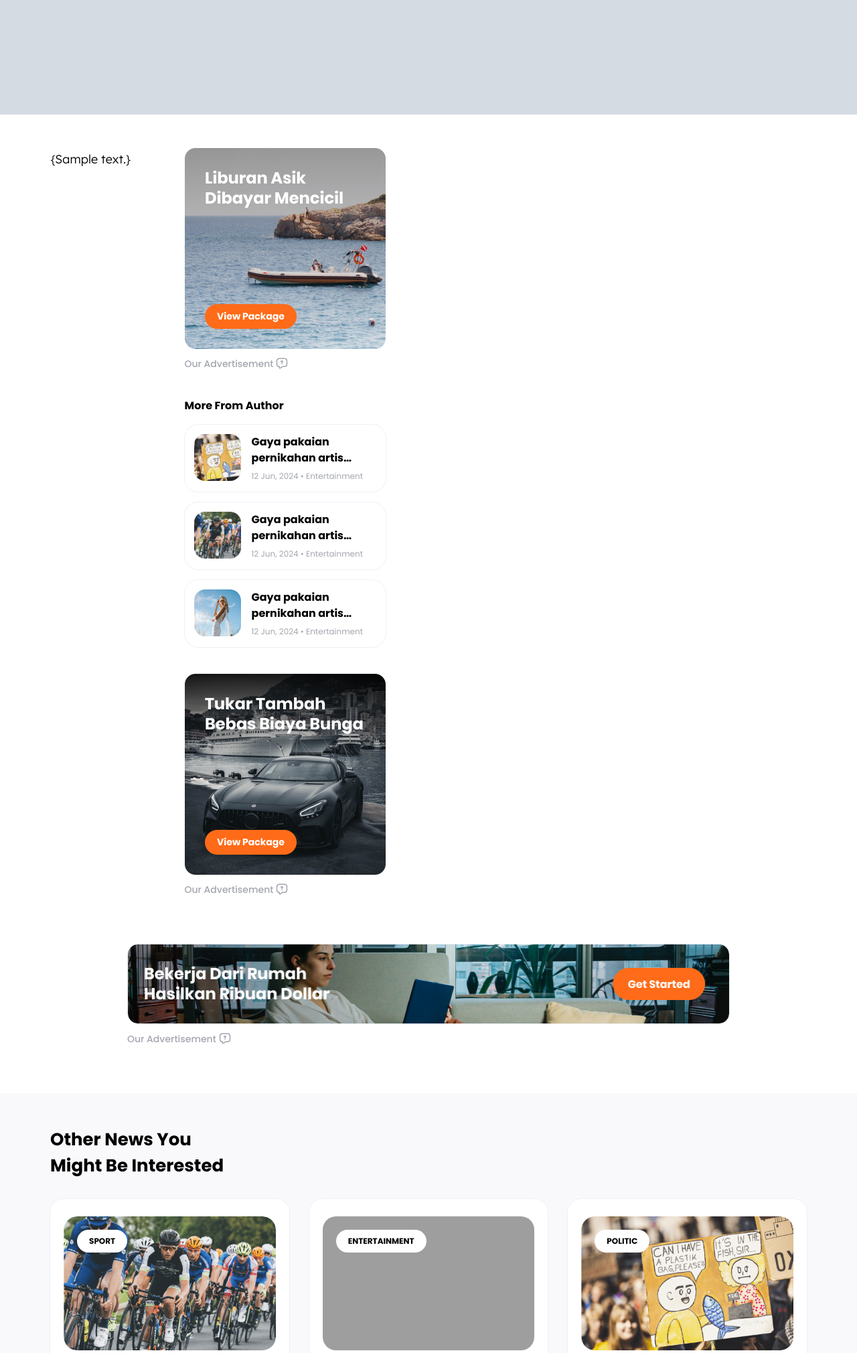
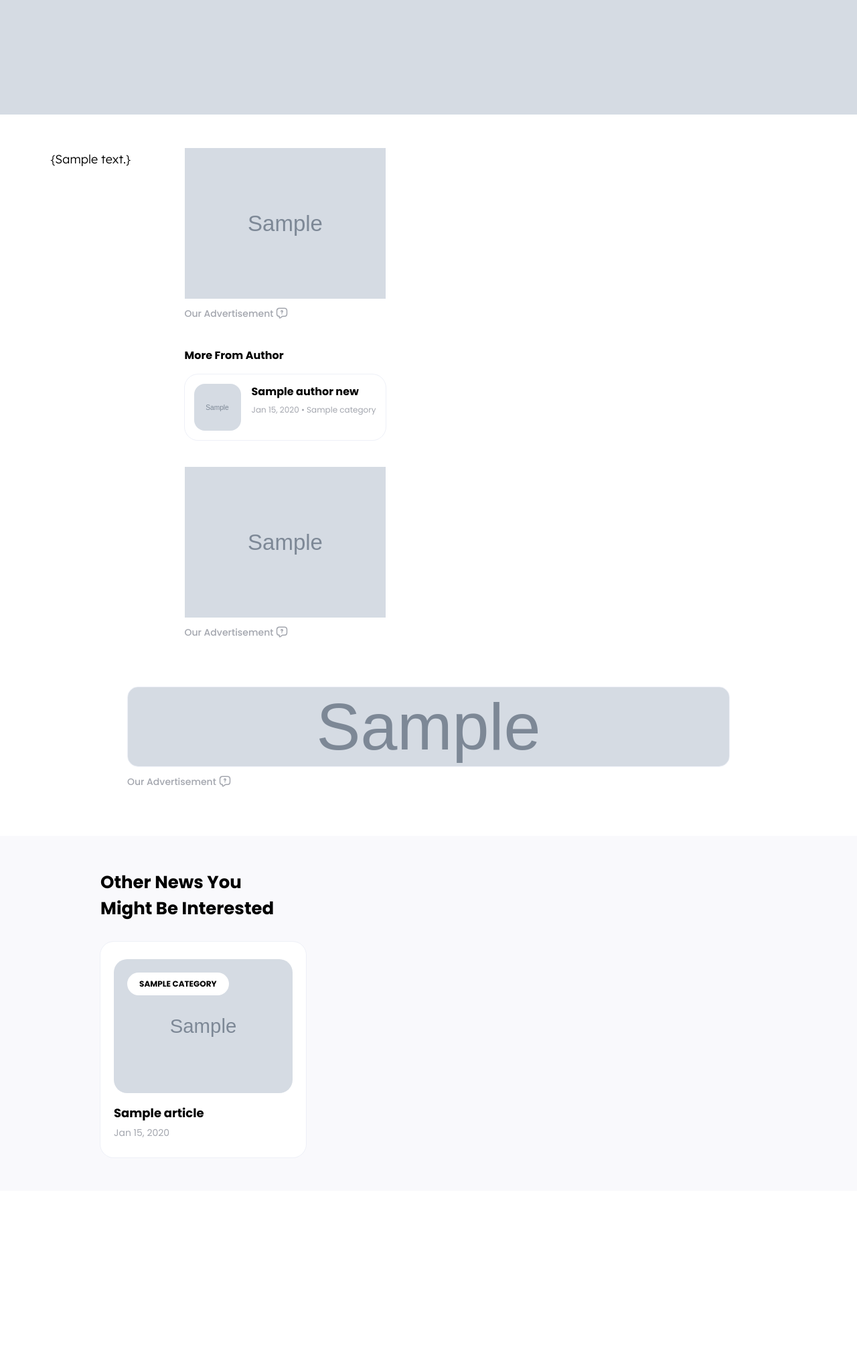
Before and after one commit to armandwipangestu/magabwa, a Laravel app: template resources/views/front/details.blade.php in a window 1280 px wide. Shown: the part 825-2845 px from the top of the page at 67% size. After the commit the page ends 2554 px from the top, so only its background shows below. Run offline with Laravel 12, Linux system fonts and the light colour scheme; the template is opened without the code that fills it: most values are stand-ins (such as "Sample title", 1, 10 or a date in 2020); grey boxes marked "Sample" are stand-in pictures; some libraries are stand-ins or nearby versions; grey boxes are pictures that could not be loaded.

Commit message:
finalizing: Show Details News Page - Part 2

```diff
--- a/resources/views/front/details.blade.php
+++ b/resources/views/front/details.blade.php
@@ -62,8 +62,8 @@
             </article>
             <div class="side-bar flex flex-col w-[300px] shrink-0 gap-10">
                 <div class="ads flex flex-col gap-3 w-full">
-                    <a href="">
-                        <img src="{{ asset('assets/images/iklans/banner.png')}}" class="object-contain w-full h-full" alt="ads" />
+                    <a href="{{ $square_ads_1->link }}">
+                        <img src="{{ Storage::url($square_ads_1->thumbnail) }}" class="object-contain w-full h-full" alt="ads" />
                     </a>
                     <p class="font-medium text-sm leading-[21px] text-[#A3A6AE] flex gap-1">
                         Our Advertisement <a href="#" class="w-[18px] h-[18px]"><img
@@ -72,49 +72,27 @@
                 </div>
                 <div id="More-from-author" class="flex flex-col gap-4">
                     <p class="font-bold">More From Author</p>
-                    <a href="" class="card-from-author">
+                    @forelse ($author_news as $item_news)
+                        <a href="{{ route('front.details', $item_news->slug) }}" class="card-from-author">
                             <div
                                 class="rounded-[20px] ring-1 ring-[#EEF0F7] p-[14px] flex gap-4 hover:ring-2 hover:ring-[#FF6B18] transition-all duration-300">
                                 <div class="w-[70px] h-[70px] flex shrink-0 overflow-hidden rounded-2xl">
-                                <img src="{{ asset('assets/images/thumbnails/th-demonstration.png')}}" class="object-cover w-full h-full"
+                                    <img src="{{ Storage::url($item_news->thumbnail) }}" class="object-cover w-full h-full"
                                         alt="thumbnail">
                                 </div>
                                 <div class="flex flex-col gap-[6px]">
-                                <p class="line-clamp-2 font-bold">Gaya pakaian pernikahan artis Lorem, ipsum dolor.</p>
-                                <p class="text-xs leading-[18px] text-[#A3A6AE]">12 Jun, 2024 • Entertainment</p>
+                                    <p class="line-clamp-2 font-bold">{{ substr($item_news->name, 0, 50) }}{{ strlen($item_news->name) > 50 ? '...' : '' }}</p>
+                                    <p class="text-xs leading-[18px] text-[#A3A6AE]">{{ $item_news->created_at->format('M d, Y') }} • {{ $item_news->category->name }}</p>
                                 </div>
                             </div>
                         </a>
-                    <a href="" class="card-from-author">
-                        <div
-                            class="rounded-[20px] ring-1 ring-[#EEF0F7] p-[14px] flex gap-4 hover:ring-2 hover:ring-[#FF6B18] transition-all duration-300">
-                            <div class="w-[70px] h-[70px] flex shrink-0 overflow-hidden rounded-2xl">
-                                <img src="{{ asset('assets/images/thumbnails/th-cyclist.png')}}" class="object-cover w-full h-full"
-                                    alt="thumbnail">
-                            </div>
-                            <div class="flex flex-col gap-[6px]">
-                                <p class="line-clamp-2 font-bold">Gaya pakaian pernikahan artis Lorem, ipsum dolor.</p>
-                                <p class="text-xs leading-[18px] text-[#A3A6AE]">12 Jun, 2024 • Entertainment</p>
-                            </div>
-                        </div>
-                    </a>
-                    <a href="" class="card-from-author">
-                        <div
-                            class="rounded-[20px] ring-1 ring-[#EEF0F7] p-[14px] flex gap-4 hover:ring-2 hover:ring-[#FF6B18] transition-all duration-300">
-                            <div class="w-[70px] h-[70px] flex shrink-0 overflow-hidden rounded-2xl">
-                                <img src="{{ asset('assets/images/thumbnails/model.png')}}" class="object-cover w-full h-full"
-                                    alt="thumbnail">
-                            </div>
-                            <div class="flex flex-col gap-[6px]">
-                                <p class="line-clamp-2 font-bold">Gaya pakaian pernikahan artis Lorem, ipsum dolor.</p>
-                                <p class="text-xs leading-[18px] text-[#A3A6AE]">12 Jun, 2024 • Entertainment</p>
-                            </div>
-                        </div>
-                    </a>
+                    @empty
+                        <p>Belum ada artikel lain dari author</p>
+                    @endforelse
                 </div>
                 <div class="ads flex flex-col gap-3 w-full">
-                    <a href="">
-                        <img src="{{ asset('assets/images/iklans/banner1.png')}}" class="object-contain w-full h-full" alt="ads" />
+                    <a href="{{ $square_ads_2->link }}">
+                        <img src="{{ Storage::url($square_ads_2->thumbnail) }}" class="object-contain w-full h-full" alt="ads" />
                     </a>
                     <p class="font-medium text-sm leading-[21px] text-[#A3A6AE] flex gap-1">
                         Our Advertisement <a href="#" class="w-[18px] h-[18px]"><img
@@ -125,9 +103,9 @@
         </section>
         <section id="Advertisement" class="max-w-[1130px] mx-auto flex justify-center mt-[70px]">
             <div class="flex flex-col gap-3 shrink-0 w-fit">
-                <a href="#">
+                <a href="{{ $banner_ads->link }}">
                     <div class="w-[900px] h-[120px] flex shrink-0 border border-[#EEF0F7] rounded-2xl overflow-hidden">
-                        <img src="{{ asset('assets/images/iklans/bannerWide.png')}}" class="object-cover w-full h-full" alt="ads" />
+                        <img src="{{ Storage::url($banner_ads->thumbnail) }}" class="object-cover w-full h-full" alt="ads" />
                     </div>
                 </a>
                 <p class="font-medium text-sm leading-[21px] text-[#A3A6AE] flex gap-1">
@@ -145,60 +123,27 @@
                     </h2>
                 </div>
                 <div class="grid grid-cols-3 gap-[30px]">
-                    <a href="details.html" class="card-news">
+                    @forelse ($articles as $article)
+                        <a href="{{ route('front.details', $article->slug) }}" class="card-article">
                             <div
-                            class="rounded-[20px] ring-1 ring-[#EEF0F7] p-[26px_20px] flex flex-col gap-4 hover:ring-2 hover:ring-[#FF6B18] transition-all duration-300 bg-white">
+                                class="flex flex-col gap-4 p-[26px_20px] transition-all duration-300 ring-1 ring-[#EEF0F7] hover:ring-2 hover:ring-[#FF6B18] rounded-[20px] overflow-hidden bg-white">
+                                <div class="thumbnail-container h-[200px] relative rounded-[20px] overflow-hidden">
                                     <div
-                                class="thumbnail-container w-full h-[200px] rounded-[20px] flex shrink-0 overflow-hidden relative">
-                                <p
-                                    class="badge-white absolute top-5 left-5 rounded-full p-[8px_18px] bg-white font-bold text-xs leading-[18px]">
-                                    SPORT</p>
-                                <img src="{{ asset('assets/images/thumbnails/th-cyclist.png')}}" class="object-cover w-full h-full"
-                                    alt="thumbnail" />
+                                        class="badge absolute left-5 top-5 bottom-auto right-auto flex p-[8px_18px] bg-white rounded-[50px]">
+                                        <p class="text-xs leading-[18px] font-bold uppercase">{{ $article->category->name }}</p>
                                     </div>
-                            <div class="card-info flex flex-col gap-[6px]">
-                                <h3 class="font-bold text-lg leading-[27px]">Bersepeda dapat membuat diri menjadi lebih baik
-                                    lagi</h3>
-                                <p class="text-sm leading-[21px] text-[#A3A6AE]">12 Jun, 2024</p>
+                                    <img src="{{ Storage::url($article->thumbnail) }}" alt="thumbnail photo"
+                                        class="w-full h-full object-cover" />
+                                </div>
+                                <div class="flex flex-col gap-[6px]">
+                                    <h3 class="text-lg leading-[27px] font-bold">{{ substr($article->name, 0, 70) }}{{ strlen($article->name) > 70 ? '...' : '' }}</h3>
+                                    <p class="text-sm leading-[21px] text-[#A3A6AE]">{{ $article->created_at->format('M d, Y') }}</p>
                                 </div>
                             </div>
                         </a>
-                    <a href="details.html" class="card-news">
-                        <div
-                            class="rounded-[20px] ring-1 ring-[#EEF0F7] p-[26px_20px] flex flex-col gap-4 hover:ring-2 hover:ring-[#FF6B18] transition-all duration-300 bg-white">
-                            <div
-                                class="thumbnail-container w-full h-[200px] rounded-[20px] flex shrink-0 overflow-hidden relative">
-                                <p
-                                    class="badge-white absolute top-5 left-5 rounded-full p-[8px_18px] bg-white font-bold text-xs leading-[18px]">
-                                    ENTERTAINMENT</p>
-                                <img src="{{ asset('assets/images/thumbnails/camp.png')}}" class="object-cover w-full h-full"
-                                    alt="thumbnail" />
-                            </div>
-                            <div class="card-info flex flex-col gap-[6px]">
-                                <h3 class="font-bold text-lg leading-[27px]">Beberapa artis ini merayakan ultah di tengah
-                                    hutan raya</h3>
-                                <p class="text-sm leading-[21px] text-[#A3A6AE]">12 Jun, 2024</p>
-                            </div>
-                        </div>
-                    </a>
-                    <a href="details.html" class="card-news">
-                        <div
-                            class="rounded-[20px] ring-1 ring-[#EEF0F7] p-[26px_20px] flex flex-col gap-4 hover:ring-2 hover:ring-[#FF6B18] transition-all duration-300 bg-white">
-                            <div
-                                class="thumbnail-container w-full h-[200px] rounded-[20px] flex shrink-0 overflow-hidden relative">
-                                <p
-                                    class="badge-white absolute top-5 left-5 rounded-full p-[8px_18px] bg-white font-bold text-xs leading-[18px]">
-                                    POLITIC</p>
-                                <img src="{{ asset('assets/images/thumbnails/th-demonstration.png')}}" class="object-cover w-full h-full"
-                                    alt="thumbnail" />
-                            </div>
-                            <div class="card-info flex flex-col gap-[6px]">
-                                <h3 class="font-bold text-lg leading-[27px]">Terjadi demo pada ibu kota jakarta membuat
-                                    macet parah</h3>
-                                <p class="text-sm leading-[21px] text-[#A3A6AE]">12 Jun, 2024</p>
-                            </div>
-                        </div>
-                    </a>
+                    @empty
+                        <p>Tidak ada artikel lain</p>
+                    @endforelse
                 </div>
             </div>
         </section>
```
Also changed, not shown: app/Http/Controllers/FrontController.php (+22 -1 lines). Lines whose indentation alone changed are shown as unchanged.
